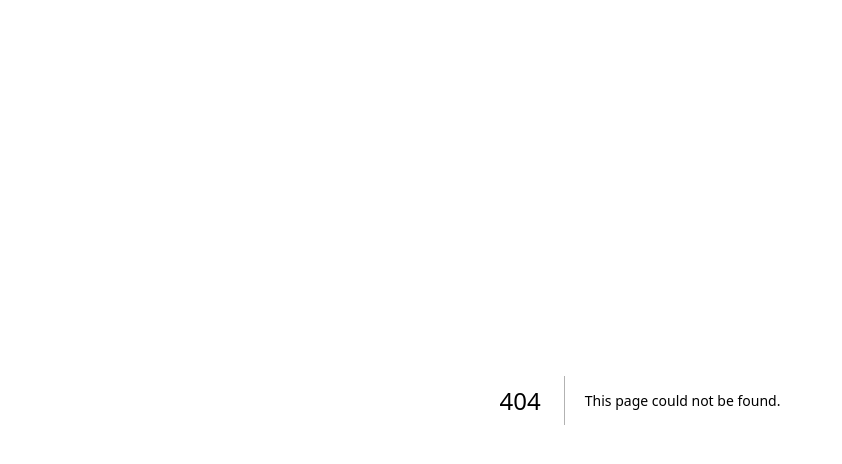
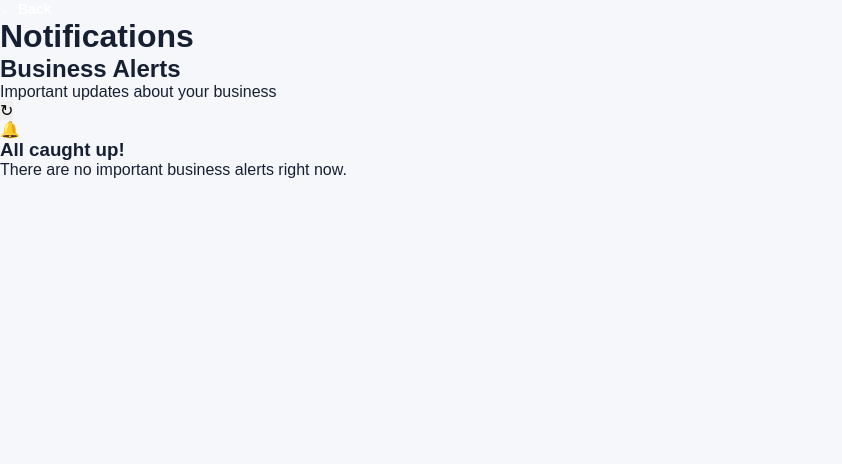
Before and after one commit to sameerkhan86926-a11y/hisabpro, a Next.js app: page /hisabpro/notifications in a window 1280 px wide. Before the commit this address had no page. Shown: the top 464 px of the page, without its empty margins (0-842 px from the left). Built offline with nearby package versions, Linux system fonts and the light colour scheme.

Commit message:
Create page.tsx

```diff
--- /dev/null
+++ b/app/notifications/page.tsx
@@ -0,0 +1,179 @@
+"use client";
+
+import { useEffect, useState } from "react";
+
+type Product = {
+  id: number;
+  name: string;
+  stock: number;
+};
+
+type Customer = {
+  id: number;
+  name: string;
+  due: number;
+};
+
+type Notification = {
+  id: string;
+  type: "danger" | "warning" | "info";
+  icon: string;
+  title: string;
+  message: string;
+};
+
+export default function NotificationsPage() {
+  const [notifications, setNotifications] = useState<
+    Notification[]
+  >([]);
+
+  useEffect(() => {
+    loadNotifications();
+  }, []);
+
+  function loadNotifications() {
+    const newNotifications: Notification[] = [];
+
+    try {
+      const products: Product[] = JSON.parse(
+        localStorage.getItem("hisabpro_products") || "[]"
+      );
+
+      const customers: Customer[] = JSON.parse(
+        localStorage.getItem("hisabpro_customers") || "[]"
+      );
+
+      // OUT OF STOCK
+      products
+        .filter((product) => Number(product.stock) <= 0)
+        .forEach((product) => {
+          newNotifications.push({
+            id: `out-${product.id}`,
+            type: "danger",
+            icon: "📦",
+            title: "Out of Stock",
+            message: `${product.name} is completely out of stock.`,
+          });
+        });
+
+      // LOW STOCK
+      products
+        .filter(
+          (product) =>
+            Number(product.stock) > 0 &&
+            Number(product.stock) <= 5
+        )
+        .forEach((product) => {
+          newNotifications.push({
+            id: `low-${product.id}`,
+            type: "warning",
+            icon: "⚠️",
+            title: "Low Stock",
+            message: `${product.name} has only ${product.stock} item${
+              Number(product.stock) === 1 ? "" : "s"
+            } left.`,
+          });
+        });
+
+      // CUSTOMER DUE
+      customers
+        .filter((customer) => Number(customer.due) > 0)
+        .forEach((customer) => {
+          newNotifications.push({
+            id: `due-${customer.id}`,
+            type: "info",
+            icon: "💰",
+            title: "Payment Due",
+            message: `${customer.name} has ₹${Number(
+              customer.due
+            ).toLocaleString("en-IN")} pending.`,
+          });
+        });
+    } catch (error) {
+      console.error(
+        "Notification loading error:",
+        error
+      );
+    }
+
+    setNotifications(newNotifications);
+  }
+
+  return (
+    <main className="notifications-page">
+
+      {/* HEADER */}
+      <header className="notifications-header">
+        <button
+          onClick={() => window.history.back()}
+          className="back-button"
+        >
+          ← Back
+        </button>
+
+        <h1>Notifications</h1>
+
+        <span></span>
+      </header>
+
+      {/* CONTENT */}
+      <section className="notifications-content">
+
+        <div className="notifications-title">
+          <div>
+            <h2>Business Alerts</h2>
+            <p>
+              Important updates about your business
+            </p>
+          </div>
+
+          <button
+            className="refresh-notifications"
+            onClick={loadNotifications}
+          >
+            ↻
+          </button>
+        </div>
+
+        {notifications.length === 0 ? (
+          <div className="notifications-empty">
+            <div className="empty-icon">🔔</div>
+
+            <h3>All caught up!</h3>
+
+            <p>
+              There are no important business alerts
+              right now.
+            </p>
+          </div>
+        ) : (
+          <div className="notification-list">
+
+            {notifications.map((notification) => (
+              <div
+                key={notification.id}
+                className={`notification-item ${notification.type}`}
+              >
+                <div className="notification-item-icon">
+                  {notification.icon}
+                </div>
+
+                <div className="notification-item-content">
+                  <strong>
+                    {notification.title}
+                  </strong>
+
+                  <p>
+                    {notification.message}
+                  </p>
+                </div>
+              </div>
+            ))}
+
+          </div>
+        )}
+
+      </section>
+    </main>
+  );
+}
```
